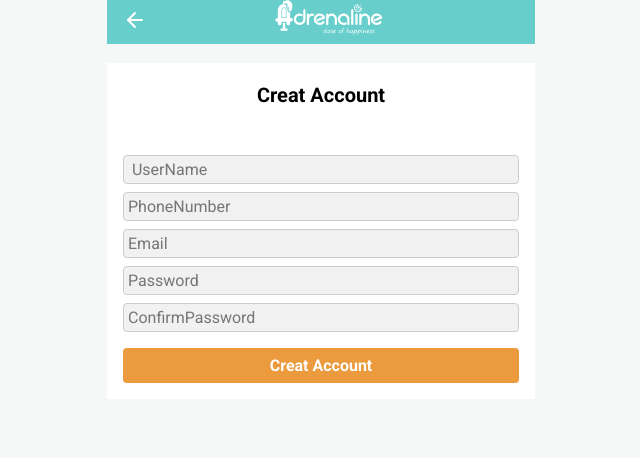
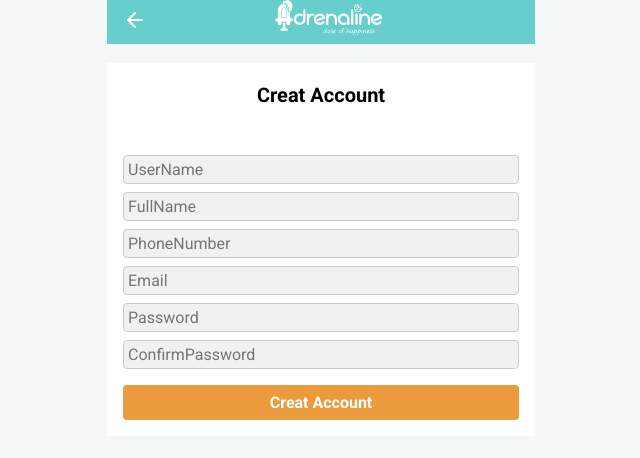
Before and after one commit to OthmanFaiz/frameshop, a Next.js app: page /signup in a window 1280 px wide. Shown: the top 458 px of the page, without its empty margins (319-959 px from the left). Built offline with nearby package versions, Linux system fonts and the light colour scheme.

Commit message:
adding new user to the DB, still need some tweaking

```diff
--- a/components/userSignup/SignupForm.js
+++ b/components/userSignup/SignupForm.js
@@ -1,12 +1,13 @@
 import classes from './SignupForm.module.css';
 import { useState, useRef } from 'react';
-import Link from 'next/link';
+import bcrypt from 'bcryptjs';
 
-export default function SignInForm() {
+export default function SignInForm({ signupHandler }) {
 	const [active, setActive] = useState(true);
 
 	// form ref
 	const UserNameRef = useRef();
+	const FullNameRef = useRef();
 	const PhoneNumberRef = useRef();
 	const EmailRef = useRef();
 	const PasswordRef = useRef();
@@ -16,20 +17,23 @@ export default function SignInForm() {
 	function submitHandler(event) {
 		event.preventDefault();
 		const entered_UserName = UserNameRef.current.value;
+		const entered_FullName = FullNameRef.current.value;
 		const entered_PhoneNumber = PhoneNumberRef.current.value;
 		const entered_Email = EmailRef.current.value;
 		const entered_Password = PasswordRef.current.value;
 		const entered_ConfirmPasswordRef = ConfirmPasswordRef.current.value;
 
 		const NewUserData = {
-			UserName: entered_UserName,
-			PhoneNumber: entered_PhoneNumber,
-			Email: entered_Email,
-			Password: entered_Password,
-			ConfirmPassword: entered_ConfirmPasswordRef,
+			userName: entered_UserName,
+			fullName: entered_FullName,
+			phoneNumber: entered_PhoneNumber,
+			email: entered_Email,
+			password: bcrypt.hashSync(entered_Password, 10),
+			// https://www.abeautifulsite.net/posts/hashing-passwords-with-nodejs-and-bcrypt
+			signup_date: new Date()
 		};
-		// here to check the object
-		console.log(NewUserData);
+		// signup function
+		signupHandler(NewUserData);
 	}
 
 	return (
@@ -37,13 +41,23 @@ export default function SignInForm() {
 			<h1 className={classes.card_title}>Creat Account</h1>
 			<form className={classes.form} onSubmit={submitHandler}>
 				<div className={classes.control}>
-					<label htmlFor=' UserName'></label>
+					<label htmlFor='UserName'></label>
 					<input
 						type='text'
 						required
-						id=' UserName'
-						placeholder=' UserName'
+						id='UserName'
+						placeholder='UserName'
 						ref={UserNameRef}
+					></input>
+				</div>
+				<div className={classes.control}>
+					<label htmlFor='FullName'></label>
+					<input
+						type='text'
+						required
+						id='FullName'
+						placeholder='FullName'
+						ref={FullNameRef}
 					></input>
 				</div>
 				<div className={classes.control}>
--- a/package.json
+++ b/package.json
@@ -9,6 +9,7 @@
     "lint": "next lint"
   },
   "dependencies": {
+    "bcryptjs": "^2.4.3",
     "mongodb": "^4.5.0",
     "next": "12.1.5",
     "react": "18.0.0",
--- /dev/null
+++ b/pages/api/newuser.js
@@ -0,0 +1,13 @@
+import clientPromise from "../../lib/mongodb";
+
+export default async function handler(req,res) {
+    try {
+        const client = await clientPromise;
+        const db = client.db("adrenaline");
+        const user = req.body;
+        const newuser = await db.collection("users").insertOne(user);
+        res.status(200).json({state: "success", newuser});
+    } catch (err) {
+        console.log(err);
+    }
+}
--- a/pages/signup.js
+++ b/pages/signup.js
@@ -1,10 +1,22 @@
 import Header from '../components/SharedComponent/Header';
 import SignupForm from '../components/userSignup/SignupForm';
+
 export default function SignIn() {
+	async function signupHandler(userData) {
+		const response = await fetch('http://localhost:3000/api/newuser', {
+			method: 'POST',
+			body: JSON.stringify(userData),
+			headers: {
+				'Content-Type': 'application/json',
+			},
+		})
+		const data = await response.json();
+		console.log(data);
+	}
 	return (
 		<>
 			<Header />
-			<SignupForm />
+			<SignupForm signupHandler={signupHandler} />
 		</>
 	);
 }
```
Also changed, not shown: 2 other files (tests, documents, lock files or other folders).
